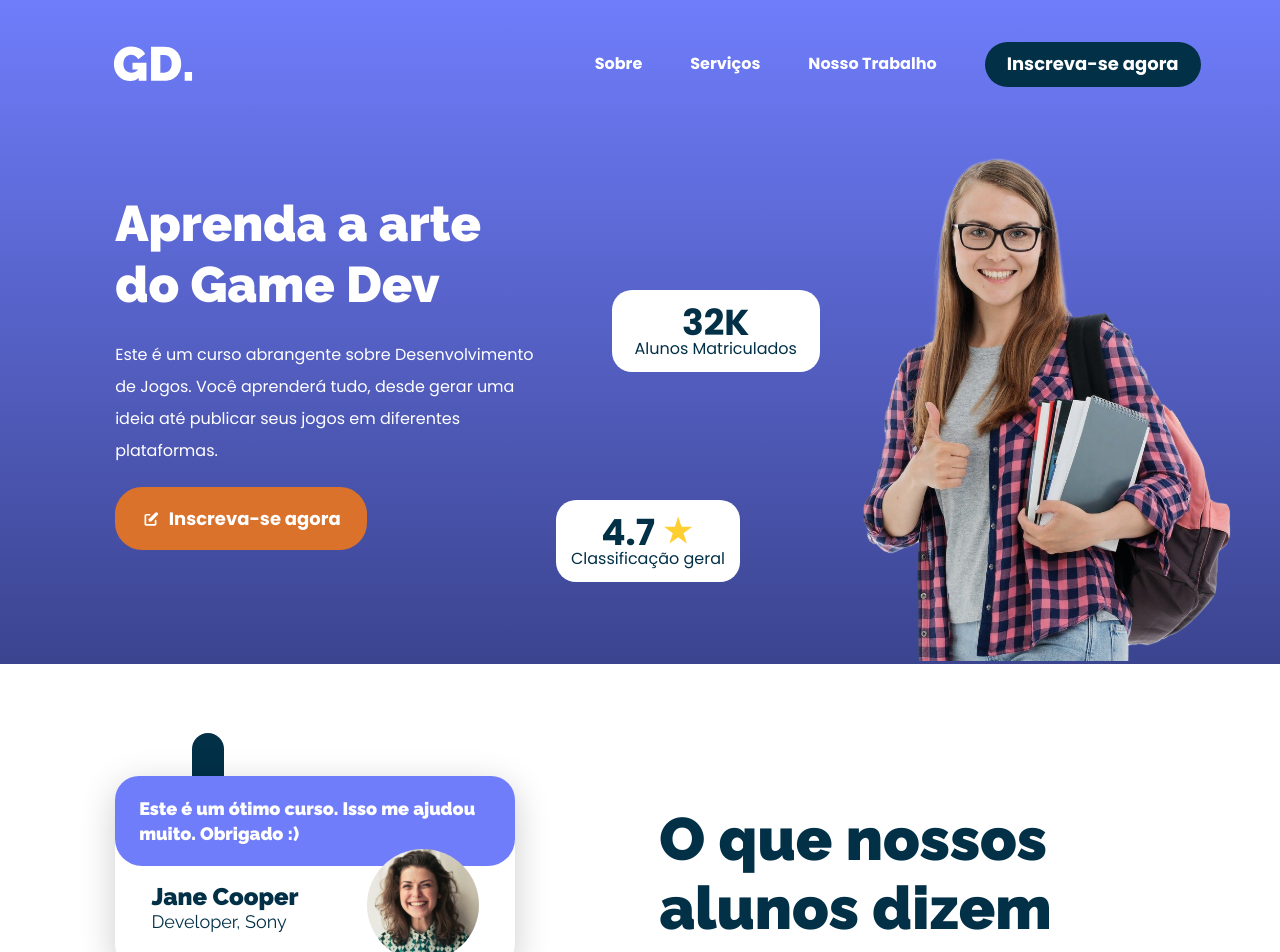
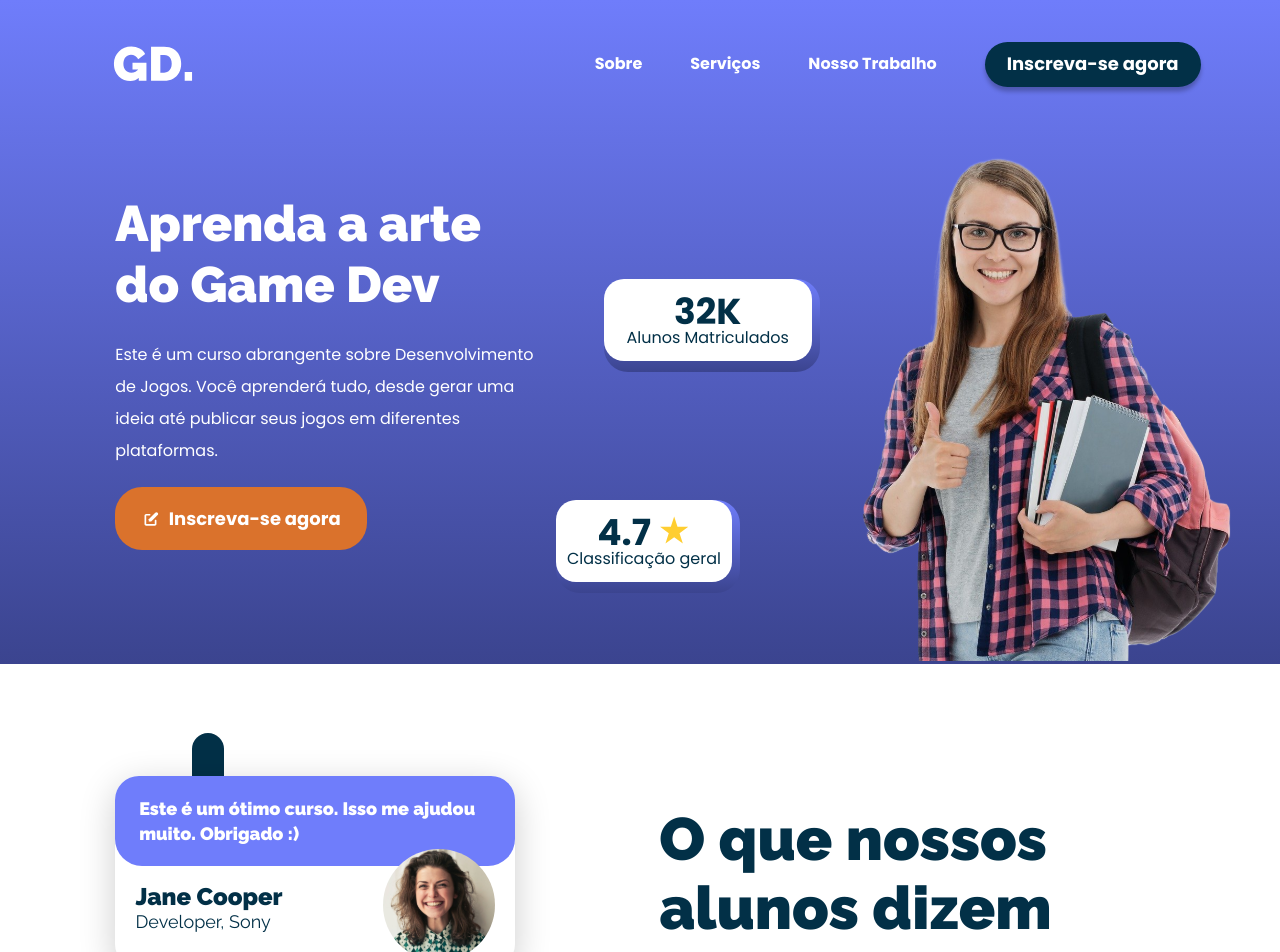
Before and after one commit to mirraelly/game-dev-react, a React (Vite) app: page / in a window 1280 px wide. Shown: the top 952 px of the page. Built offline with nearby package versions, Linux system fonts and the light colour scheme.

Commit message:
applied shadows to balloons and buttons

```diff
--- a/src/components/CourseInfo.jsx
+++ b/src/components/CourseInfo.jsx
@@ -20,12 +20,14 @@ const CourseInfo = () => {
             <div>
                 <section className='middle'>
                     <div>
-                        <Baloon className='firstBaloon'>
-                            <p className='textBig'>32K</p>
-                            <p>Alunos Matriculados</p>
-                        </Baloon>
+                        <div className='baloon-box'>
+                            <Baloon className='firstBaloon'>
+                                <p className='textBig'>32K</p>
+                                <p>Alunos Matriculados</p>
+                            </Baloon>
+                        </div>
                     </div>
-                    <div>
+                    <div className='baloon-box'>
                         <Baloon className='secondBaloon'>
                             <p className='textBig'>4.7 <img src={star} alt="Yellow star" className='icon-4x' /></p>
                             <p>Classificação geral</p>
--- a/src/index.css
+++ b/src/index.css
@@ -208,8 +208,6 @@ img {
 	width: 7em;
 }
 
-
-
 .enrollment {
 	background-color: #DA722C;
 	width: 14em;
--- a/src/styles/Header.css
+++ b/src/styles/Header.css
@@ -36,4 +36,5 @@
     align-items: center;
     padding-top: 0;
     border-radius: 1.5em;
+    box-shadow: 0 0.25em 0.25em rgba(0,0,0, 25%);
 }
--- a/src/styles/MainContent.css
+++ b/src/styles/MainContent.css
@@ -40,6 +40,9 @@
     justify-content: center;
     flex-direction: column;
     border-radius: 20px;
+    /* box-shadow: 0 4px 4px rgba(0,0,0, 25%), */
+    box-shadow: 0 4px 4px linear-gradient(to right, #6F7DFB, #3B448F);
+    margin: 0 0.5em 0.7em 0;
 }
 
 .firstSection .middle>div {
@@ -55,6 +58,11 @@
     width: 70%;
 }
 
+.baloon-box {
+    background: linear-gradient(180deg, #6F7DFB, #3B448F);
+    border-radius: 1.5em;
+}
+
 .rightSide img {
     padding: 4em 0 0 2em ;
 }
--- a/src/styles/TestemunhalInfo.css
+++ b/src/styles/TestemunhalInfo.css
@@ -57,7 +57,7 @@
     display: flex;
     flex-direction: row-reverse;
     justify-content: space-evenly;
-    margin: 1.1em -2em;
+    margin: 1.1em -5em;
 }
 
 .box-two {
```
